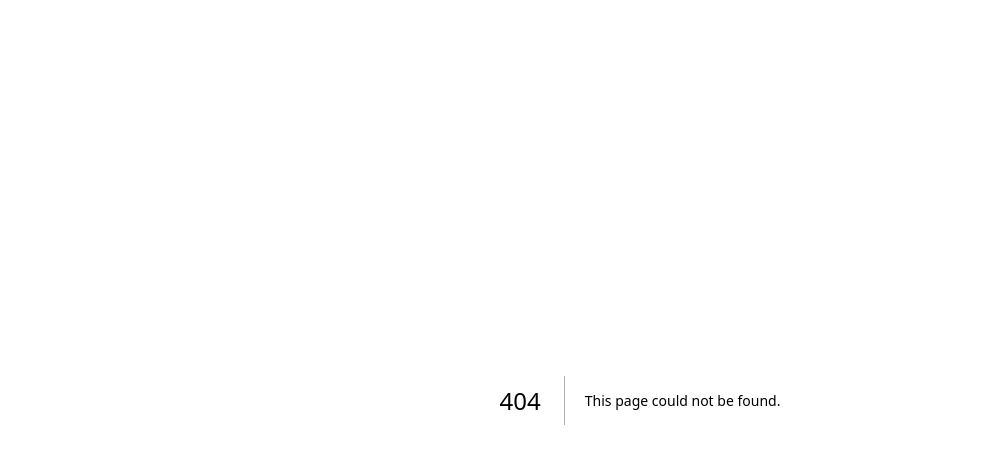
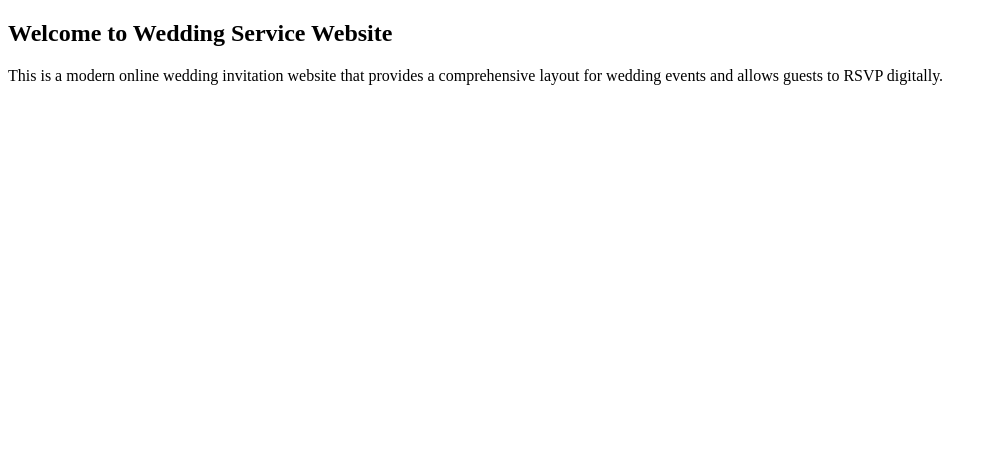
Before and after one commit to kunukulavanya03/wedding-service-website, a Next.js app in the folder frontend/: page / in a window 1280 px wide. Before the commit this address had no page. Shown: the top 464 px of the page, without its empty margins (0-994 px from the left). Built offline with nearby package versions, Linux system fonts and the light colour scheme.

Commit message:
🚀 Initial commit - Generated with FigmaToFullApp

```diff
--- /dev/null
+++ b/frontend/src/pages/index.js
@@ -0,0 +1,10 @@
+import React from 'react';
+import Hero from '../components/Hero';
+
+export default function Home() {
+  return (
+    <div>
+      <Hero />
+    </div>
+  );
+}
```
